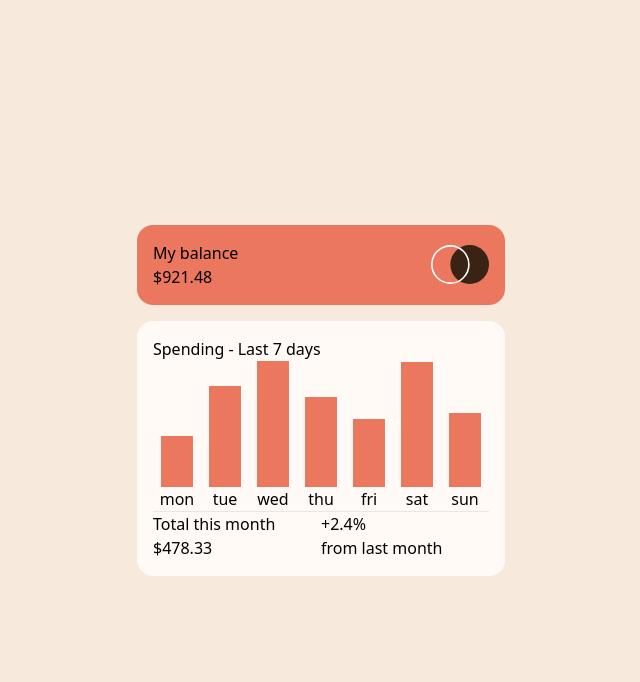
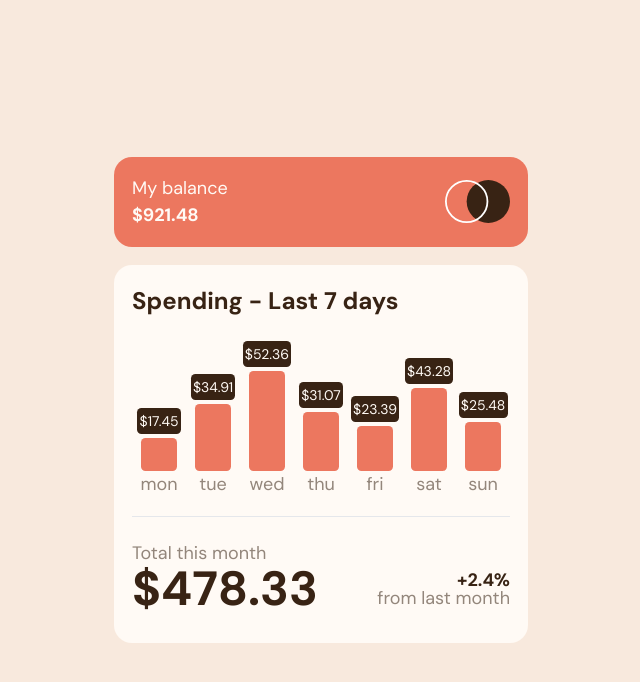
Before and after one commit to tulza/expenses-chart-component-main, a React (Vite) app: page / in a window 1280 px wide. Shown: the top 682 px of the page, without its empty margins (319-959 px from the left). Built offline with nearby package versions, Linux system fonts and the light colour scheme.

Commit message:
styled summary

```diff
--- a/index.html
+++ b/index.html
@@ -4,6 +4,14 @@
     <meta charset="UTF-8" />
     <link rel="icon" type="image/svg+xml" href="/src/logo.svg" />
     <meta name="viewport" content="width=device-width, initial-scale=1.0" />
+    <!-- fonts -->
+    <link rel="preconnect" href="https://fonts.googleapis.com" />
+    <link rel="preconnect" href="https://fonts.gstatic.com" crossorigin />
+    <link
+      href="https://fonts.googleapis.com/css2?family=DM+Sans:opsz,wght@9..40,400;9..40,700&display=swap"
+      rel="stylesheet"
+    />
+
     <title>Chart</title>
   </head>
   <body>
--- /dev/null
+++ b/src/Components/Balance.jsx
@@ -0,0 +1,17 @@
+import React from "react";
+
+const Balance = () => {
+  return (
+    <div className="bg-softRed my-4 p-4 grid grid-cols-2 items-center rounded-[1rem] text-veryPaleOrange">
+      <span>
+        My balance <p className="font-bold">$921.48</p>
+      </span>
+      <img
+        className="justify-self-end h-[80%] rounded-[1rem]"
+        src="/src/logo.svg"
+      ></img>
+    </div>
+  );
+};
+
+export default Balance;
--- a/src/Components/Chart.jsx
+++ b/src/Components/Chart.jsx
@@ -1,33 +1,17 @@
 import React, { Fragment } from "react";
 import ExpensesChart from "./ExpensesChart";
+import MonthSummary from "./MonthSummary";
+import Balance from "./Balance";
 
 const Chart = () => {
   return (
     <Fragment>
       <div>
-        <div className="bg-softRed my-4 p-4 grid grid-cols-2 items-center rounded-[1rem]">
-          <span>
-            My balance <p>$921.48</p>
-          </span>
-          <img
-            className="justify-self-end h-[80%] rounded-[1rem]"
-            src="/src/logo.svg"
-          ></img>
-        </div>
-        <div className="bg-Very_pale_orange my-4 p-4 rounded-[1rem]">
-          <p>Spending - Last 7 days</p>
+        <Balance />
+        <div className="bg-veryPaleOrange text-darkBrown my-4 p-4 rounded-[1rem]">
           <ExpensesChart />
           <hr></hr>
-          <div className="grid grid-cols-2">
-            <div>
-              <p>Total this month</p>
-              <p>$478.33</p>
-            </div>
-            <div>
-              <p>+2.4%</p>
-              <p>from last month</p>
-            </div>
-          </div>
+          <MonthSummary />
         </div>
       </div>
     </Fragment>
--- a/src/Components/ExpensesChart.jsx
+++ b/src/Components/ExpensesChart.jsx
@@ -1,6 +1,7 @@
 import React from "react";
 import * as data from "../data.json";
 import clsx from "clsx";
+import { useState } from "react";
 
 const converted = JSON.parse(JSON.stringify(data)).default;
 console.log(converted);
@@ -12,14 +13,26 @@ const amounts = converted.map((data) => {
 const maxNum = Math.max(...amounts);
 
 const Bar = ({ day, amount }) => {
-  const barSize = Math.ceil((100 * amount) / maxNum);
+  let barSize = Math.round((100 * amount) / maxNum);
+
   return (
-    <div className="w-8 mx-2 flex flex-col justify-end items-center">
+    <div className="relative w-8 flex flex-col justify-end items-center mx-2">
       <div
-        className="h-[0] w-full bg-softRed transition-all"
-        style={{ height: `${barSize}%` }}
-      ></div>
-      <p>{day}</p>
+        className={clsx(
+          "day-amount-label bg-darkBrown text-veryPaleOrange text-[14px] my-1 p-0.5 rounded",
+          ""
+        )}
+      >
+        ${amount}
+      </div>
+      <button
+        className={clsx(
+          "wa w-full cursor-pointer rounded-[0.25rem] ",
+          "bg-softRed hover:bg-activeSoftRed focus:bg-staleCyan focus:hover:bg-activeCyan"
+        )}
+        style={{ height: `${barSize}px` }}
+      />
+      <p className="text-mediumBrown text-">{day}</p>
     </div>
   );
 };
@@ -27,9 +40,10 @@ const Bar = ({ day, amount }) => {
 const ExpensesChart = () => {
   return (
     <>
-      <div className="flex h-[150px] ">
+      <p className="font-bold text-[24px]">Spending - Last 7 days</p>
+      <div className="flex  my-4">
         {converted.map((data) => {
-          return <Bar day={data.day} amount={data.amount} key={data.amount} />;
+          return <Bar day={data.day} amount={data.amount} key={data.day} />;
         })}
       </div>
     </>
--- /dev/null
+++ b/src/Components/MonthSummary.jsx
@@ -0,0 +1,18 @@
+import React from "react";
+
+const MonthSummary = () => {
+  return (
+    <div className="grid grid-cols-2 py-4">
+      <p className="flex flex-col leading-[2rem]">
+        <span className="text-mediumBrown">Total this month</span>
+        <span className="font-bold text-[48px] leading-0">$478.33</span>
+      </p>
+      <p className="flex flex-col items-end justify-end leading-[1rem]">
+        <span className="font-bold">+2.4%</span>
+        <span className="text-mediumBrown">from last month</span>
+      </p>
+    </div>
+  );
+};
+
+export default MonthSummary;
--- a/src/style/styles.css
+++ b/src/style/styles.css
@@ -2,7 +2,12 @@
 @tailwind components;
 @tailwind utilities;
 
+html {
+  @apply text-[18px];
+}
+
 body,
 #root {
-  @apply h-[100vh] bg-Cream flex justify-center items-center;
+  @apply h-[100vh] bg-cream flex justify-center items-center;
+  font-family: "DM Sans", sans-serif;
 }
--- a/tailwind.config.js
+++ b/tailwind.config.js
@@ -6,12 +6,17 @@ export default {
     extend: {
       colors: {
         softRed: "hsl(10,79%,65%)",
-        Cyan: "hsl(186, 34%, 60%)",
+        staleCyan: "hsl(186, 34%, 60%)",
+        activeSoftRed: "hsl(10,79%,75%)",
+        activeCyan: "hsl(186, 34%, 70%)",
 
-        Dark_brown: "hsl(25, 47%, 15%)",
-        Medium_brown: "hsl(28, 10%, 53%)",
-        Cream: "hsl(27, 66%, 92%)",
-        Very_pale_orange: "hsl(33, 100%, 98%)",
+        darkBrown: "hsl(25, 47%, 15%)",
+        mediumBrown: "hsl(28, 10%, 53%)",
+        cream: "hsl(27, 66%, 92%)",
+        veryPaleOrange: "hsl(33, 100%, 98%)",
+      },
+      transitionProperty: {
+        height: "height",
       },
     },
   },
```
